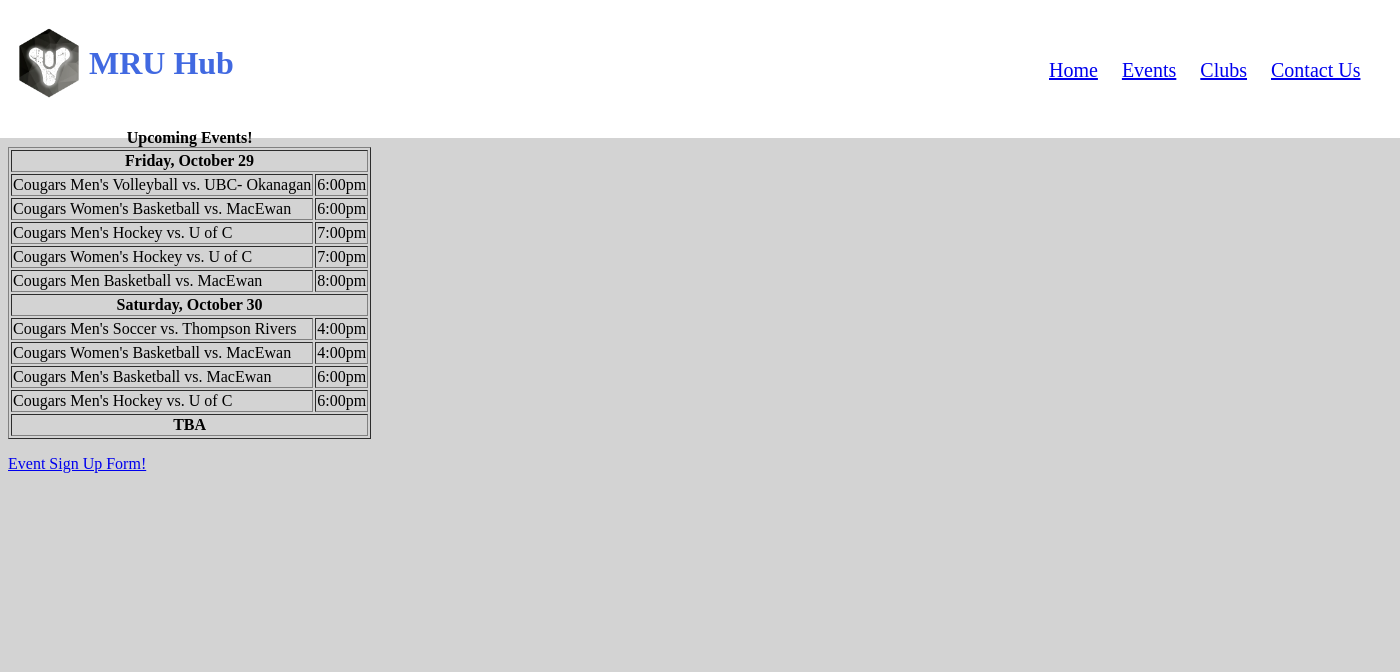
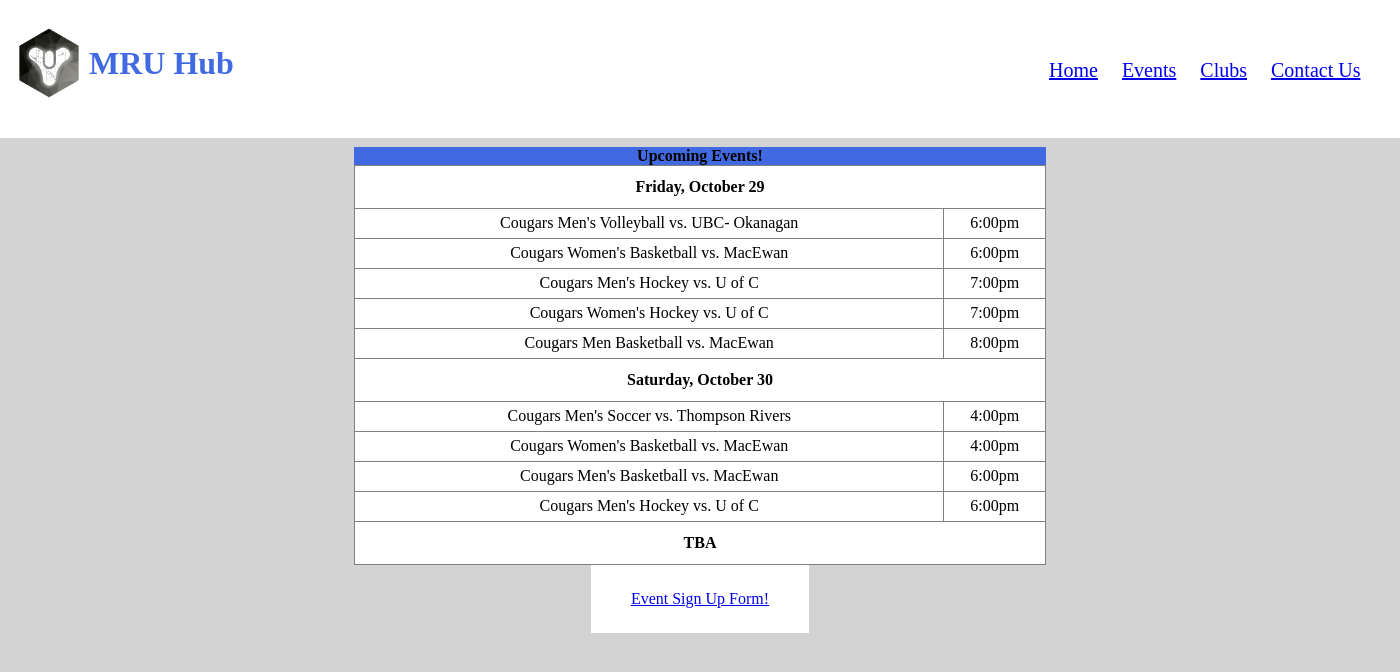
Before and after one commit to JordanMercurio/Assignment1COMP2511, a PHP site: page /2Events.html in a window 1400 px wide. Shown: the top 672 px of the page. Run offline with PHP 8.4, Linux system fonts and the light colour scheme.

Commit message:
finishedcss layout for events

```diff
--- a/2Events.css
+++ b/2Events.css
@@ -29,5 +29,42 @@ h1 {
     left: 0px;
     top: 15px;
     font-size: 2em;
+}
+
+caption {
+    background-color: royalblue;
+}
+
+table {
+    width: 50%;
+    border-collapse: collapse;
+    background-color: #FFFFFF;
+    margin-left: auto;
+    margin-right: auto;
+}
+
+th {
+    height: 40px;
+}
+
+tr {
+    height: 30px;
+}
+
+td {
+    text-align: center;
+}
+
+tr:hover {
+    background-color: yellow;
+}
+
+div.event {
+    background-color: #FFFFFF;
+    text-align: center;
+    border: 3pt solid #FFFFFF;
+    padding: 5px;
+    margin: auto;
+    width: 200px;
 
 }
--- a/2Events.html
+++ b/2Events.html
@@ -37,6 +37,7 @@
 
         </header>
 
+        <br>
 
          <table border="1" >
             <caption> <strong>Upcoming Events!</strong> </caption>
@@ -105,6 +106,8 @@
             </tfoot>
         </table>
 
-        <p>
-        <a href="Form.html">Event Sign Up Form!</a>
-        </p>
+        <div class = "event">
+            <p>
+                <a href="Form.html">Event Sign Up Form!</a>
+            </p>
+        </div>
```
Also changed, not shown: 3Clubs.css (line endings or trailing spaces).
